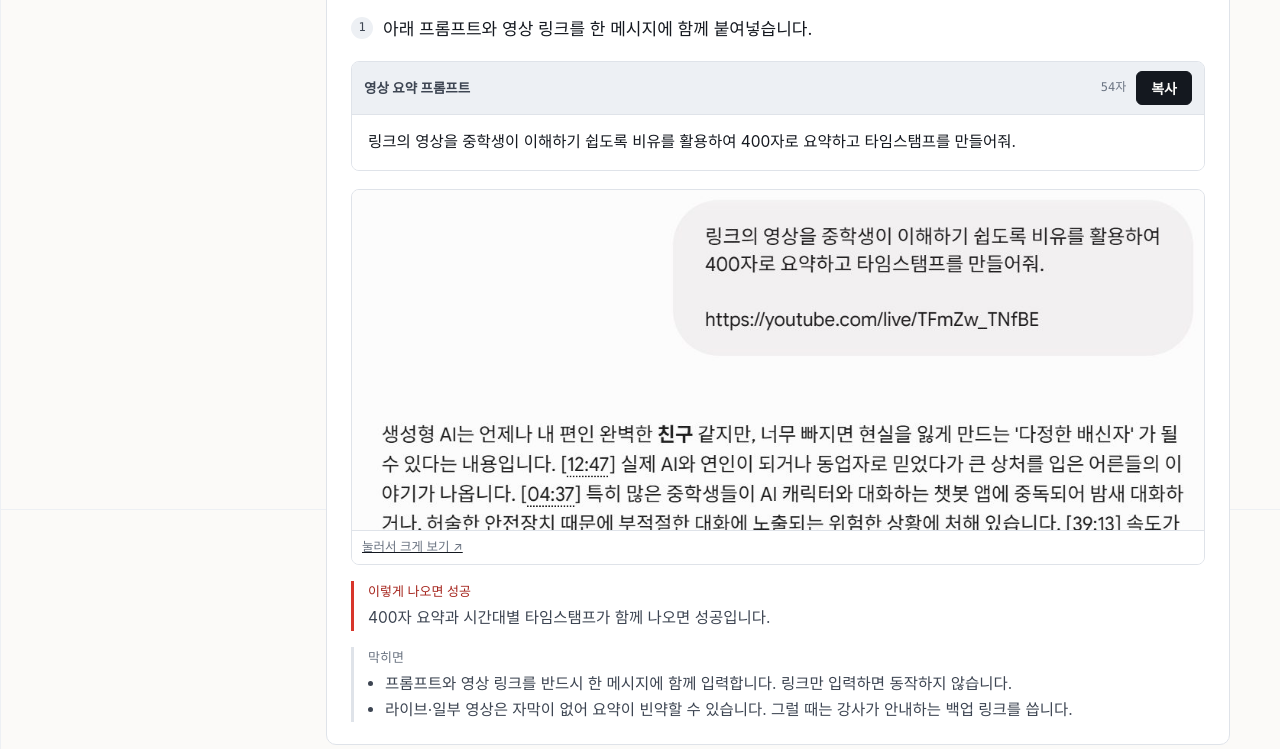
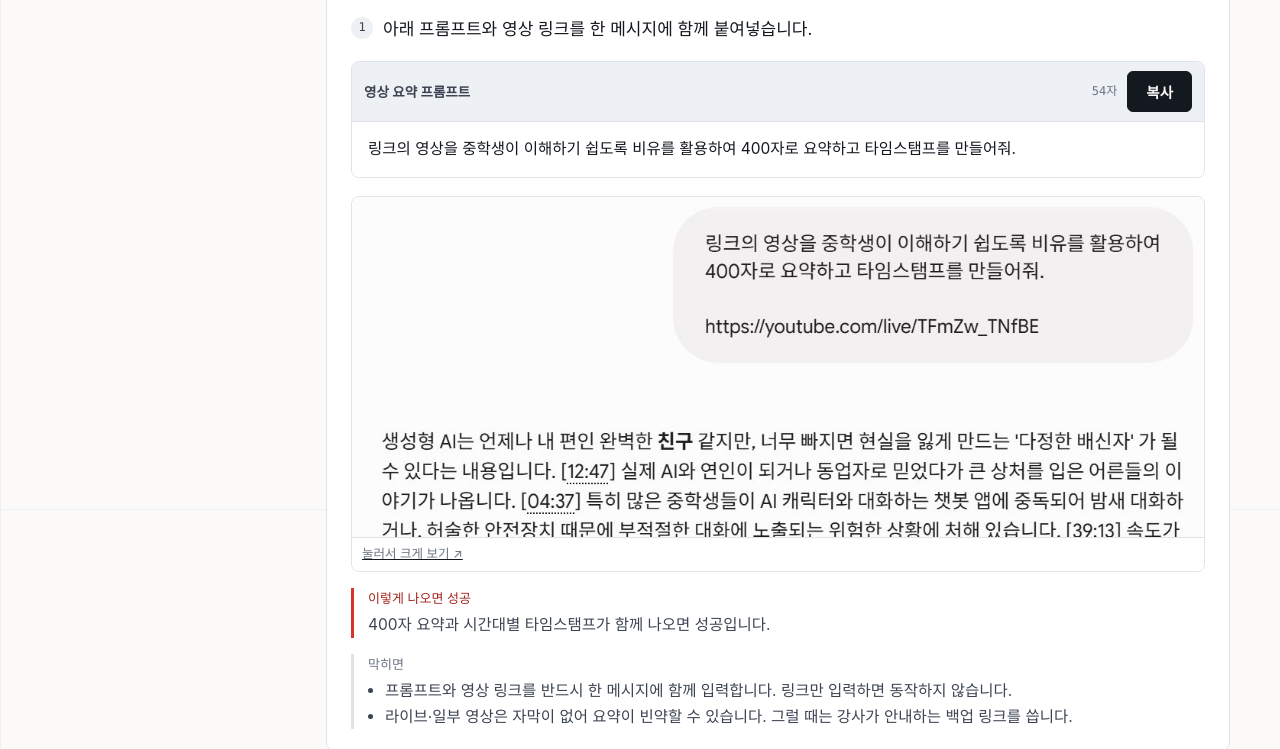
Before and after one commit to riedle03/yeonsu-practice, a plain HTML site: page part1.html in a window 1280 px wide. Shown: the part 1891-2640 px from the top of the page. Drawn offline with Linux system fonts and the light colour scheme.

Commit message:
복사 버튼을 기본 40px로 키움
사이트에서 가장 많이 눌리는 버튼인데 데스크톱에서 30px이었다.
강의를 따라가며 급하게 누르고, 확대해 쓰는 참석자도 있다.

Co-Authored-By: Claude Opus 5 (1M context) <noreply@anthropic.com>

```diff
--- a/assets/css/site.css
+++ b/assets/css/site.css
@@ -293,10 +293,12 @@ a { color: inherit; }
 .prompt__label { font-size: 13.5px; font-weight: 600; color: var(--ink-soft); min-width: 0; flex: 1; }
 .prompt__len { font-family: var(--font-mono); font-size: 12px; color: var(--slate); }
 
+/* 이 사이트에서 가장 많이 눌리는 버튼이다. 강의를 따라가며 급하게 누르고,
+   확대해 쓰는 참석자도 있다. 작게 만들 이유가 없다. */
 .prompt__copy {
   border: 1px solid var(--ink); background: var(--ink); color: var(--paper);
-  border-radius: 6px; padding: 6px 14px; font-size: 14px; font-weight: 600;
-  cursor: pointer; font-family: var(--font-body); white-space: nowrap;
+  border-radius: 6px; padding: 9px 18px; font-size: 14.5px; font-weight: 600;
+  min-height: 40px; cursor: pointer; font-family: var(--font-body); white-space: nowrap;
   transition: background .12s, border-color .12s, color .12s;
 }
 .prompt__copy:hover { background: var(--ink-soft); border-color: var(--ink-soft); }
```
